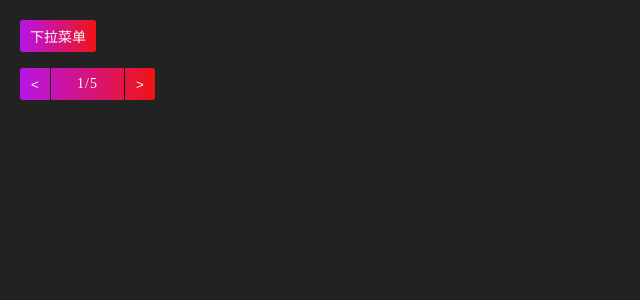
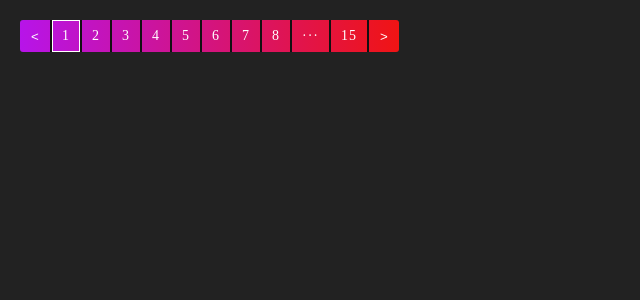
Before and after one commit to dlbqianduan/angular2-R-ui, an Angular app: page / in a window 1280 px wide. Shown: the top 300 px of the page, without its empty margins (0-640 px from the left). Built offline with nearby package versions, Linux system fonts and the light colour scheme.

Commit message:
pagination

```diff
--- a/src/app/app.component.html
+++ b/src/app/app.component.html
@@ -1,10 +1,14 @@
 <div class="appcontainer">
-  <div class="dropDown">
+  <!-- <div class="dropDown">
     <R-drop-down [menuList]="menuList"></R-drop-down>
   </div>
-  <br>
+  <br> -->
   <div class="pagination">
-    <R-pagination currentPage="1" totalPage="5" paginationType="simple"></R-pagination>
+    <R-pagination
+      [currentPage]="1"
+      [totalPage]="15"
+      paginationType="usual"
+    ></R-pagination>
   </div>
   <router-outlet></router-outlet>
 </div>
--- a/src/app/components/pagination/pagination.component.less
+++ b/src/app/components/pagination/pagination.component.less
@@ -28,5 +28,28 @@
     border-left: 1px solid #111;
     border-right: 1px solid #111;
     box-sizing: border-box;
+    &.usual {
+      display: flex;
+      align-items: center;
+      padding: 0;
+      .item {
+        position: relative;
+        padding: 0 10px;
+        border-left: 1px solid #111;
+        border-right: 1px solid #111;
+        cursor: pointer;
+        &.active::after,
+        &:active::after {
+          content: "";
+          position: absolute;
+          top: 0;
+          left: 0;
+          width: 100%;
+          height: 100%;
+          border: 1px solid #fff;
+          box-sizing: border-box;
+        }
+      }
+    }
   }
 }
--- a/src/app/components/pagination/pagination.component.ts
+++ b/src/app/components/pagination/pagination.component.ts
@@ -1,77 +1,143 @@
 import { ThrowStmt } from '@angular/compiler';
-import { Component, Input, OnInit, ViewChild, Output, EventEmitter, ElementRef ,Renderer2} from '@angular/core';
+import {
+  Component,
+  Input,
+  OnInit,
+  ViewChild,
+  Output,
+  EventEmitter,
+  ElementRef,
+  Renderer2,
+} from '@angular/core';
 import { element } from 'protractor';
 
 @Component({
   selector: 'R-pagination',
   // templateUrl: './pagination.component.html',
-  template:`
+  template: `
     <div class="pagination">
-       <div  class="changePage pre">
-         <button #pre [class.disable]="currentPage == 1" [disabled]="currentPage <= 1" (click)="changePage(0)">&lt;</button>
+      <div class="changePage pre">
+        <button
+          #pre
+          [class.disable]="currentPage == 1"
+          [disabled]="currentPage <= 1"
+          (click)="changePage(0)"
+        >
+          &lt;
+        </button>
       </div>
       <div *ngIf="paginationType === 'simple'" class="num">
-          {{currentPage+'/'+totalPage}}
+        {{ currentPage + '/' + totalPage }}
       </div>
-        <div class="num" *ngIf="paginationType === 'usual'">
-
+      <div class="num usual" *ngIf="paginationType === 'usual'">
+        <li
+          *ngIf="pageNums[0] >= 2"
+          class="item first"
+          [class.active]="currentPage == 1"
+          (click)="goNumPage(1)"
+        >
+          1
+        </li>
+        <li class="item" *ngIf="pageNums[0] > 2" (click)="showMore(1)">···</li>
+        <ng-container *ngFor="let item of pageNums; let ind = index">
+          <li
+            *ngIf="ind < 8"
+            class="item"
+            [class.active]="item == currentPage"
+            (click)="goNumPage(item)"
+          >
+            {{ item }}
+          </li>
+        </ng-container>
+        <li
+          (click)="showMore(2)"
+          class="item"
+          *ngIf="
+            totalPage > 8 + 1 && pageNums[pageNums.length - 1] + 1 < totalPage
+          "
+        >
+          ···
+        </li>
+        <li
+          (click)="goNumPage(totalPage)"
+          class="item last"
+          *ngIf="totalPage > 8"
+          [class.active]="currentPage == totalPage"
+        >
+          {{ totalPage }}
+        </li>
       </div>
-       <div  class="changePage next"  (click)="changePage(1)">
-         <button #next [class.disable]="currentPage == totalPage" [disabled]="currentPage>=totalPage">&gt;</button>
+      <div class="changePage next" (click)="changePage(1)">
+        <button
+          #next
+          [class.disable]="currentPage == totalPage"
+          [disabled]="currentPage >= totalPage"
+        >
+          &gt;
+        </button>
       </div>
     </div>
   `,
-  styleUrls: ['./pagination.component.less']
+  styleUrls: ['./pagination.component.less'],
 })
 export class PaginationComponent implements OnInit {
   @Input() currentPage = 1;
   @Input() totalPage = 0;
+  @Input() paginationType = 'simple';
   @Output() changePageEmit: EventEmitter<any> = new EventEmitter();
-  @ViewChild('pre') pre:ElementRef;
-  @ViewChild('next') next:ElementRef;
-  ifchange:boolean = false;//能否切换
-  type:0 | 1 = 0;//切换类型
-  paginationType = 'simple';
-  constructor(private el:ElementRef,private render:Renderer2) { }
+  @ViewChild('pre') pre: ElementRef;
+  @ViewChild('next') next: ElementRef;
+  ifchange: boolean = false; //能否切换
+  type: 0 | 1 = 0; //切换类型
+  pageNums = [];
+  showFistLast = false;
+  showLast = false;
+
+  constructor(private el: ElementRef, private render: Renderer2) {}
 
   ngOnInit(): void {
-
+    this.initPageNum();
   }
 
   /**
    * 左右切换
    * @param type 0 上一页 1 下一页
    */
-  changePage(type){
+  changePage(type) {
     this.type = type;
     this.ifChange(type);
-    if(this.ifchange){
-      switch(type){
+    if (this.ifchange) {
+      switch (type) {
         case 0:
-          this.currentPage --;
+          this.currentPage--;
           break;
         case 1:
-          this.currentPage ++;
+          this.currentPage++;
           break;
       }
-    }else{
+    } else {
       return;
     }
-    this.changePageEmit.emit();
+    //更新pageNums
+    if (this.pageNums.indexOf(this.currentPage) == -1) {
+      this.updatePageNum(this.currentPage + 1, 1);
+    }
+    this.changePageEmit.emit(this.currentPage);
   }
 
-  ngAfterViewInit(){
-
-  }
+  ngAfterViewInit() {}
 
   //能否切换
-  ifChange(type){
-    if((!type && (!this.totalPage || (this.currentPage - 1) == 0)) || (type && (!this.totalPage || (this.currentPage + 1) > this.totalPage))){
+  ifChange(type) {
+    if (
+      (!type && (!this.totalPage || this.currentPage - 1 == 0)) ||
+      (type && (!this.totalPage || this.currentPage + 1 > this.totalPage))
+    ) {
       this.ifchange = false;
-        this.handlerAttribute(this.pre.nativeElement,1);
-    }else{
+      this.handlerAttribute(this.pre.nativeElement, 1);
+    } else {
       this.ifchange = true;
-      this.handlerAttribute(this.next.nativeElement,2);
+      this.handlerAttribute(this.next.nativeElement, 2);
     }
   }
 
@@ -80,11 +146,71 @@ export class PaginationComponent implements OnInit {
    * @param element 元素
    * @param method  1 添加 2 移除
    */
-  handlerAttribute(element,method){
-    if(method === 1){
-      this.render.setAttribute(element,'disabled','true');
-    }else if(method === 2){
-      this.render.removeAttribute(element,'disabled');
+  handlerAttribute(element, method) {
+    if (method === 1) {
+      this.render.setAttribute(element, 'disabled', 'true');
+    } else if (method === 2) {
+      this.render.removeAttribute(element, 'disabled');
     }
   }
+
+  /**
+   *
+   */
+  initPageNum() {
+    this.pageNums = new Array<number>(this.totalPage)
+      .fill(0)
+      .map((ele, ind) => 1 + ind)
+      .filter((ele, ind) => {
+        return ind < 8;
+      });
   }
+
+  /**
+   *
+   * @param number
+   * @param t 1加 -1减
+   */
+  updatePageNum(number, t) {
+    const len = this.pageNums.length;
+    const pageNumLast = this.pageNums[len - 1] + 1;
+    if (
+      (t == 1 && (number <= 1 || pageNumLast >= this.totalPage)) ||
+      (t == -1 && (number <= 2 || this.pageNums[0] <= 2))
+    ) {
+      return;
+    }
+    this.pageNums = this.pageNums.map((ele, ind) => {
+      return ele + t;
+    });
+    console.log(t, this.pageNums, pageNumLast);
+  }
+
+  /**
+   * 跳转至指定页面
+   * @param number
+   */
+  goNumPage(number) {
+    const t =
+      number > this.currentPage ? 1 : number == this.currentPage ? 0 : -1;
+    if (number == 0) {
+      return;
+    }
+    this.currentPage = number;
+    if (this.totalPage >= 8) {
+      this.updatePageNum(number, t);
+    }
+    if (number == 1) {
+      this.initPageNum();
+    }
+    this.changePageEmit.emit(number);
+  }
+
+  showMore(type) {
+    // if (type == 1) {
+    //   this.currentPage -= 3;
+    // } else {
+    //   this.currentPage += 3;
+    // }
+  }
+}
```
Lines whose indentation alone changed are shown as unchanged.
